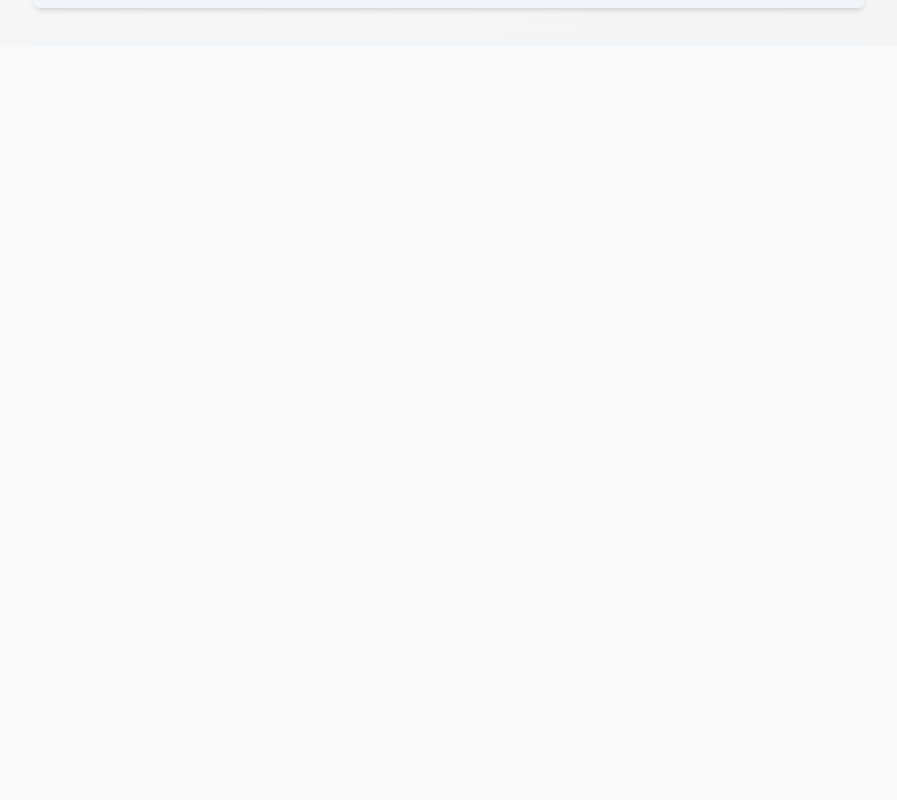
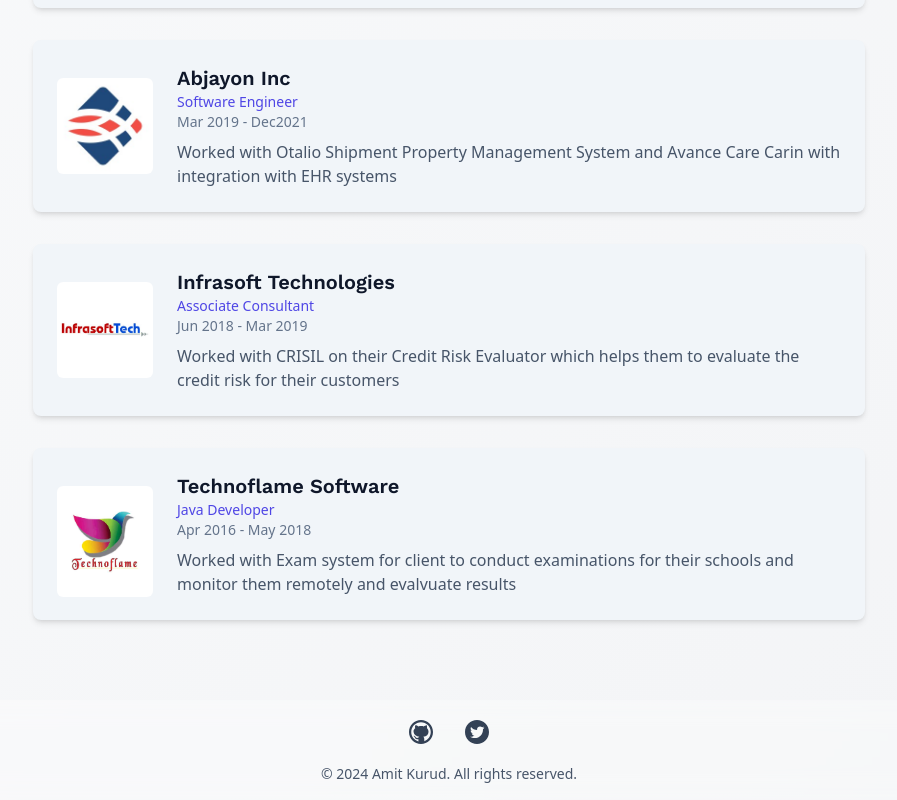
Before and after one commit to amitkurud/portfolio, a Next.js app: page /experience in a window 1280 px wide. Shown: the part 754-1554 px from the top of the page, without its empty margins (191-1088 px from the left). Before the commit the page ends 800 px from the top, so only its background shows below. Built offline with nearby package versions, Linux system fonts and the light colour scheme; what tailwindcss-touch would draw is missing.

Commit message:
fixing css (#42)

```diff
--- a/package.json
+++ b/package.json
@@ -19,7 +19,7 @@
     "@mapbox/rehype-prism": "^0.9.0",
     "@mdx-js/loader": "^3.1.0",
     "@mdx-js/react": "^3.1.0",
-    "@next/mdx": "^15.3.5",
+    "@next/mdx": "^15.4.1",
     "@radix-ui/react-popover": "^1.1.14",
     "@radix-ui/react-separator": "^1.1.7",
     "@svgr/webpack": "^8.1.0",
@@ -28,7 +28,7 @@
     "@tailwindcss/typography": "^0.5.16",
     "@vercel/speed-insights": "^1.2.0",
     "clsx": "^2.1.1",
-    "esbuild": "^0.25.5",
+    "esbuild": "^0.25.6",
     "framer-motion": "^12.23.0",
     "gray-matter": "^4.0.3",
     "is-ci": "^4.1.0",
@@ -58,7 +58,7 @@
     "husky": "^9.1.7",
     "lint-staged": "^16.1.2",
     "prettier": "^3.6.2",
-    "prettier-plugin-tailwindcss": "^0.6.13"
+    "prettier-plugin-tailwindcss": "^0.6.14"
   },
   "lint-staged": {
     "**/*": "prettier --write --ignore-unknown"
--- a/src/app/blog/layout.js
+++ b/src/app/blog/layout.js
@@ -1,11 +1,12 @@
-import { HeadNav } from "components/HomePage";
+import { Footer, HeadNav } from "components/HomePage";
 import "prismjs/themes/prism-tomorrow.css";
 
 function BlogLayout({ children }) {
   return (
-    <div className="h-full grid grid-rows-[3rem_1fr] overflow-y-auto">
+    <div className="h-full grid grid-rows-[3rem_1fr] overflow-y-auto flex flex-col min-h-screen">
       <HeadNav />
       {children}
+      <Footer />
     </div>
   );
 }
--- a/src/app/experience/layout.js
+++ b/src/app/experience/layout.js
@@ -1,4 +1,4 @@
-import { HeadNav } from "components/HomePage";
+import { Footer, HeadNav } from "components/HomePage";
 import "prismjs/themes/prism-tomorrow.css";
 
 function BlogLayout({ children }) {
@@ -6,6 +6,7 @@
     <div className="h-full grid grid-rows-[3rem_1fr] overflow-y-auto">
       <HeadNav />
       {children}
+      <Footer />
     </div>
   );
 }
--- a/src/app/layout.js
+++ b/src/app/layout.js
@@ -1,3 +1,4 @@
+import { Footer } from "../components/shared/Footer";
 import "./global.css";
 import { Providers } from "./providers";
 import "@agney/skip-nav/styles.css";
@@ -26,10 +27,10 @@
   return (
     <html
       lang="en"
-      className={`${workSansFont.variable} h-full`}
+      className={`${workSansFont.variable}`}
       suppressHydrationWarning
     >
-      <body className="h-full bg-secondary-50 selection:bg-primary-200 dark:bg-secondary-900 dark:selection:bg-primary-500">
+      <body className="h-full bg-secondary-50 selection:bg-primary-200 dark:bg-secondary-900 dark:selection:bg-primary-500 flex flex-col min-h-screen">
         <Providers>{children}</Providers>
         <SpeedInsights />
       </body>
--- a/src/components/AboutPage/index.js
+++ b/src/components/AboutPage/index.js
@@ -1,2 +1,3 @@
 export { Header } from "./Header";
+export { Footer } from "../shared/Footer";
 export { CompanyList } from "./CompanyList";
--- a/src/components/HomePage/Intro.js
+++ b/src/components/HomePage/Intro.js
@@ -29,7 +29,7 @@
   const shouldReduceMotion = useReducedMotion();
 
   return (
-    <main className="flex items-center justify-center text-center flex-col gap-y-12 px-4 py-8 max-w-4xl mx-auto">
+    <main className="items-center justify-center text-center max-w-4xl mx-auto mt-10 mb-10">
       <SkipNavContent />
       <motion.div
         {...getAnimateProps({ shouldReduceMotion })}
--- a/src/components/HomePage/index.js
+++ b/src/components/HomePage/index.js
@@ -1,3 +1,3 @@
-export { Footer } from "./Footer";
+export { Footer } from "../shared/Footer";
 export { HeadNav } from "../shared/HeadNav";
 export { Intro } from "./Intro";
--- a/src/components/HomePage/Footer.js
+++ b/src/components/shared/Footer.js
@@ -17,8 +17,8 @@
 
 export const Footer = () => {
   return (
-    <footer className="glass-effect py-4">
-      <div className="max-w-7xl mx-auto px-4">
+    <footer className="glass-effect py-4 mt-auto">
+      <div>
         <div className="flex items-center justify-center space-x-6">
           <SocialMediaLink
             href="https://github.com/amitkurud"
--- a/src/components/shared/HeadNav.js
+++ b/src/components/shared/HeadNav.js
@@ -8,7 +8,7 @@
   return (
     <>
       <SkipNavLink className="text-gray-50 dark:text-gray-700 focus:data-reach-skip-link:bg-slate-600 dark:focus:data-reach-skip-link:bg-slate-200" />
-      <div className="glass-effect sticky top-0 z-50">
+      <div className="sticky top-0 z-50">
         <Navbar className="max-w-7xl mx-auto px-4">
           <Navbar.Logo>
             <Link
```
Also changed, not shown: 1 other file (tests, documents, lock files or other folders).
